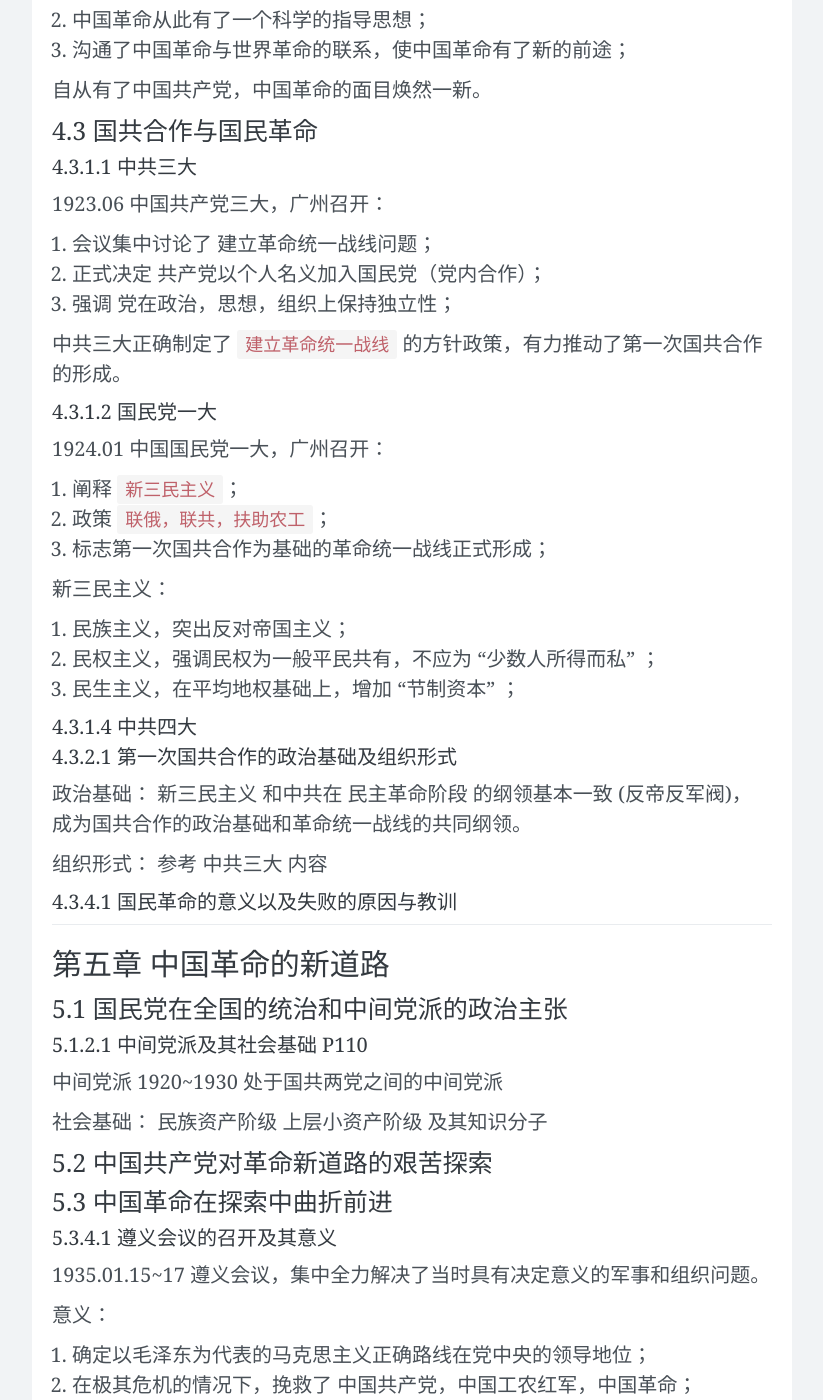
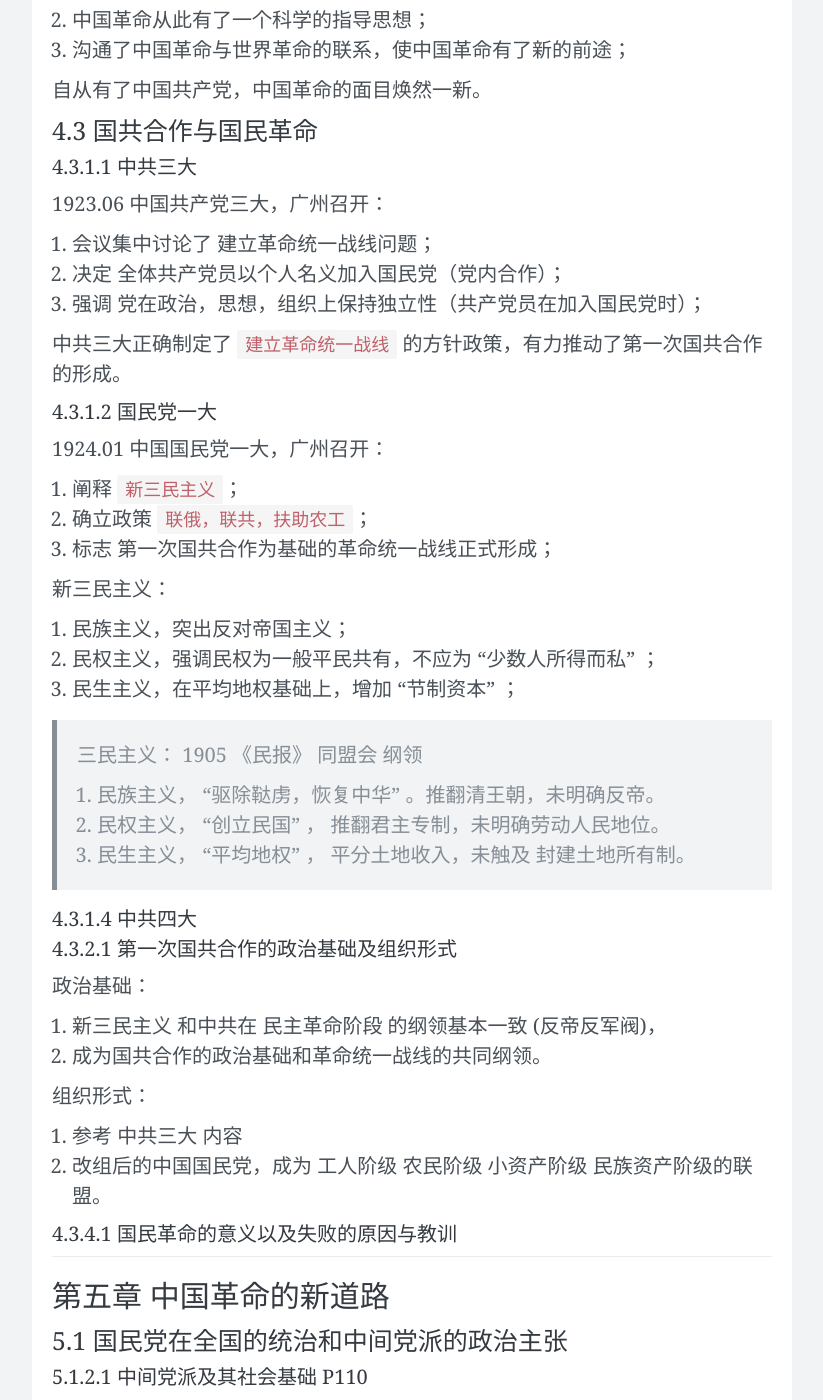
Before and after one commit to wangtiga/wangtiga.github.io, a Jekyll site: the page built from _previews/3708_target.md, in a window 1280 px wide and 1400 px high, scrolled down 5411 px. Shown: the whole window, without its empty margins (228-1051 px from the left). Built offline with Jekyll 4.4.1, drawn with Linux system fonts in a browser that asks for light colours; nearby versions of some CDN libraries; comment, search, counter and statistics services are not loaded; some of the changed text lies outside the part shown.

Commit message:
3708 target

```diff
--- a/_previews/3708_target.md
+++ b/_previews/3708_target.md
@@ -127,8 +127,8 @@ tags:   exam
 1923.06 中国共产党三大，广州召开：
 
 1. 会议集中讨论了 建立革命统一战线问题；
-2. 正式决定 共产党以个人名义加入国民党（党内合作）；
-3. 强调 党在政治，思想，组织上保持独立性；
+2. 决定 全体共产党员以个人名义加入国民党（党内合作）；
+3. 强调 党在政治，思想，组织上保持独立性（共产党员在加入国民党时）；
 
 中共三大正确制定了 `建立革命统一战线` 的方针政策，有力推动了第一次国共合作的形成。
 
@@ -137,24 +137,31 @@ tags:   exam
 
 
 1924.01 中国国民党一大，广州召开：
-1. 阐释 `新三民主义`；
-2. 政策 `联俄，联共，扶助农工`；
-3. 标志第一次国共合作为基础的革命统一战线正式形成；
+1. 阐释     `新三民主义`；
+2. 确立政策 `联俄，联共，扶助农工`；
+3. 标志     第一次国共合作为基础的革命统一战线正式形成；
 
 新三民主义：
 1. 民族主义，突出反对帝国主义；
 2. 民权主义，强调民权为一般平民共有，不应为 "少数人所得而私" ；
 3. 民生主义，在平均地权基础上，增加 "节制资本" ；
 
+> 三民主义： 1905 《民报》 同盟会 纲领
+1. 民族主义， "驱除鞑虏，恢复中华" 。推翻清王朝，未明确反帝。
+2. 民权主义， "创立民国" ， 推翻君主专制，未明确劳动人民地位。
+3. 民生主义， "平均地权" ， 平分土地收入，未触及 封建土地所有制。
+
 ##### 4.3.1.4 中共四大
 ##### 4.3.2.1 第一次国共合作的政治基础及组织形式
 
 政治基础：
-新三民主义 和中共在 民主革命阶段 的纲领基本一致 (反帝反军阀)，
-成为国共合作的政治基础和革命统一战线的共同纲领。
+1. 新三民主义 和中共在 民主革命阶段 的纲领基本一致 (反帝反军阀)，
+2. 成为国共合作的政治基础和革命统一战线的共同纲领。
 
 组织形式：
-参考 中共三大 内容
+1. 参考 中共三大 内容
+2. 改组后的中国国民党，成为 工人阶级 农民阶级 小资产阶级 民族资产阶级的联盟。
+
 
 
 ##### 4.3.4.1 国民革命的意义以及失败的原因与教训
@@ -272,7 +279,7 @@ tags:   exam
 中国人民抗日战争具有 拯救人类文明，保卫世界和平的重大意义；
 中华民族为世界反法西斯战争的胜利作出了伟大贡献，付出了巨大民族牺牲。
 1. 中国人民抗日战争 是世界反法西斯战争的 东方主战场。
-2. 中国人民持久抗战，为盟国军队完成战略转折和战略反击创造了有利条件。
+2. 中国人民持久抗战，遏制日本 "北进" "南进" 计划，减轻其他战场压力，为盟国军队完成战略转折和战略反击创造了有利条件。
 3. 中国作为对日作战的重要后方基地，为盟国提供大量战略物资和军事情报。
 
 
@@ -438,6 +445,9 @@ P181
 ## 第十一章 中国特色社会主义进入新时代
 
 ### 11.1 开拓中国特色社会主义更为广阔的发展前景
+
+红船精神： 开天辟地，敢为人先。
+
 ##### 11.1.3.1 中共十八大的精神及历史地位
 
 精神：
@@ -451,8 +461,24 @@ P181
 ### 11.2 夺取新时代中国特色社会主义伟大胜利
 ##### 11.2.3.3 深化党和国家机构改革的目标和首要任务
 ##### 11.2.4.1 习近平新时代中国特色社会主义思想的核心内容
+
+八个明确 和 十四个坚持 有机融合，有机统一；
+
 ##### 11.2.4.2 中国特色社会主义进入新时代我国社会的主要矛盾
+
+社会主要矛盾 转化为，人民日益增长的美好生活需要和不平衡不充分的发展之间的矛盾；
 
 ### 11.3 不断谱写实现中华民族伟大复兴的新篇章
 ##### 11.3.4.1 中国共产党与中华民族伟大复兴
 ##### 11.3.4.2 改革开放40年的巨大成就
+
+1. 发展了生产力
+2. 社会主义 市场经济制度 不断完善
+3. 社会主主义 民主法治建设 取得进展
+3. 社会主主义 文化建设 成效显著
+5. 人民生活不断改善
+6. 生态文明建设成效显著
+7. 强军兴军开创新局面
+8. 坚持 "一国两制"，推进祖国统一
+9. 深入展开全方位外交
+10. 全面推进党的建设
```
